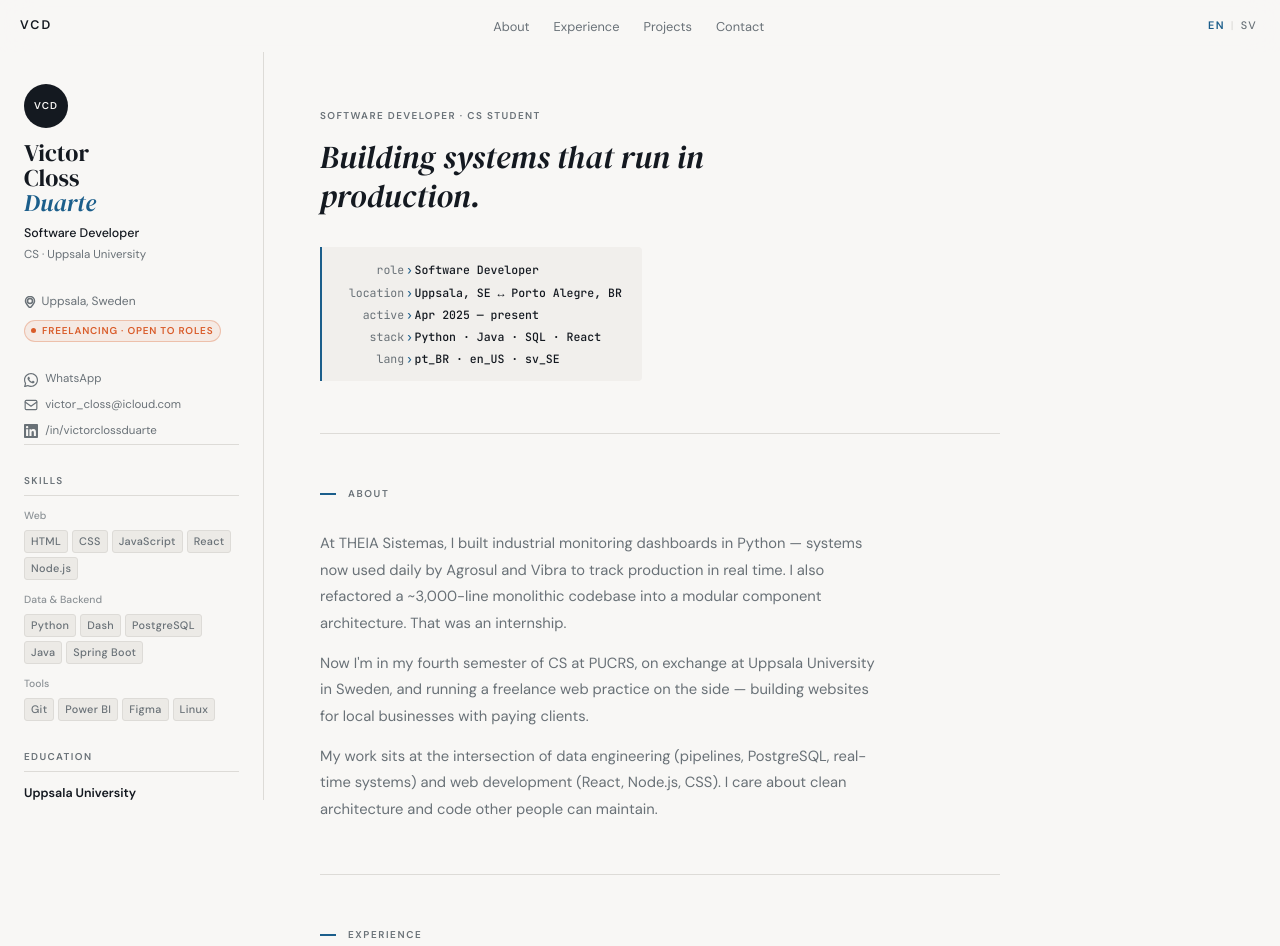
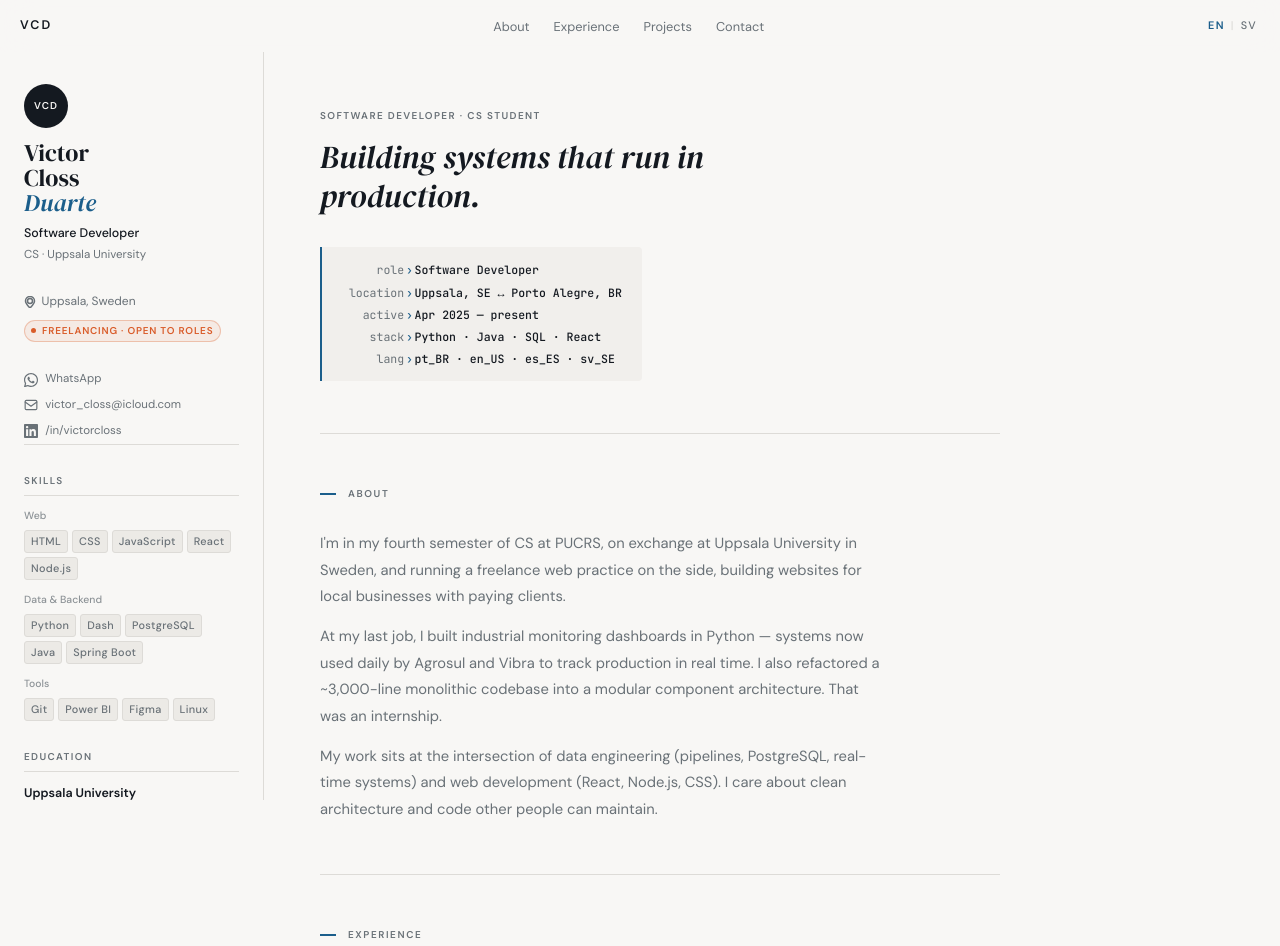
Before and after one commit to victorcloss/Site-Pessoal, a plain HTML site: page index.html in a window 1280 px wide. Shown: the top 946 px of the page. Drawn offline with Linux system fonts and the light colour scheme.

Commit message:
esp-linkedin

```diff
--- a/index.html
+++ b/index.html
@@ -95,9 +95,9 @@
           <svg width="14" height="14" viewBox="0 0 24 24" fill="none" stroke="currentColor" stroke-width="2" stroke-linecap="round" stroke-linejoin="round" aria-hidden="true"><rect x="2" y="4" width="20" height="16" rx="2"/><path d="m22 7-10 7L2 7"/></svg>
           victor_closs@icloud.com
         </a>
-        <a href="https://linkedin.com/in/victorclossduarte" target="_blank" rel="noopener" class="sidebar__link" role="listitem">
+        <a href="https://linkedin.com/in/victorcloss" target="_blank" rel="noopener" class="sidebar__link" role="listitem">
           <svg width="14" height="14" viewBox="0 0 24 24" fill="currentColor" aria-hidden="true"><path d="M20.447 20.452h-3.554v-5.569c0-1.328-.027-3.037-1.852-3.037-1.853 0-2.136 1.445-2.136 2.939v5.667H9.351V9h3.414v1.561h.046c.477-.9 1.637-1.85 3.37-1.85 3.601 0 4.267 2.37 4.267 5.455v6.286zM5.337 7.433c-1.144 0-2.063-.926-2.063-2.065 0-1.138.92-2.063 2.063-2.063 1.14 0 2.064.925 2.064 2.063 0 1.139-.925 2.065-2.064 2.065zm1.782 13.019H3.555V9h3.564v11.452zM22.225 0H1.771C.792 0 0 .774 0 1.729v20.542C0 23.227.792 24 1.771 24h20.451C23.2 24 24 23.227 24 22.271V1.729C24 .774 23.2 0 22.222 0h.003z"/></svg>
-          /in/victorclossduarte
+          /in/victorcloss
         </a>
       </div>
 
@@ -156,6 +156,7 @@
         <ul class="lang-list">
           <li data-i18n="sidebar.lang.pt"></li>
           <li data-i18n="sidebar.lang.en"></li>
+          <li data-i18n="sidebar.lang.es"></li>
           <li data-i18n="sidebar.lang.sv"></li>
         </ul>
       </div>
--- a/translations.js
+++ b/translations.js
@@ -28,6 +28,7 @@ const TRANSLATIONS = {
     'sidebar.langs.title': 'Languages',
     'sidebar.lang.pt': 'Portuguese — Native',
     'sidebar.lang.en': 'English — Fluent',
+    'sidebar.lang.es': 'Spanish — Intermediate',
     'sidebar.lang.sv': 'Swedish — Basic',
 
     /* ── HERO ── */
@@ -44,12 +45,12 @@ const TRANSLATIONS = {
     'record.stack.key':     'stack',
     'record.stack.val':     'Python · Java · SQL · React',
     'record.lang.key':      'lang',
-    'record.lang.val':      'pt_BR · en_US · sv_SE',
+    'record.lang.val':      'pt_BR · en_US · es_ES · sv_SE',
 
     /* ── ABOUT ── */
     'about.label': 'About',
-    'about.p1': 'At THEIA Sistemas, I built industrial monitoring dashboards in Python — systems now used daily by Agrosul and Vibra to track production in real time. I also refactored a ~3,000-line monolithic codebase into a modular component architecture. That was an internship.',
-    'about.p2': 'Now I\'m in my fourth semester of CS at PUCRS, on exchange at Uppsala University in Sweden, and running a freelance web practice on the side — building websites for local businesses with paying clients.',
+    'about.p1': 'I\'m in my fourth semester of CS at PUCRS, on exchange at Uppsala University in Sweden, and running a freelance web practice on the side, building websites for local businesses with paying clients.',
+    'about.p2': 'At my last job, I built industrial monitoring dashboards in Python — systems now used daily by Agrosul and Vibra to track production in real time. I also refactored a ~3,000-line monolithic codebase into a modular component architecture. That was an internship.',
     'about.p3': 'My work sits at the intersection of data engineering (pipelines, PostgreSQL, real-time systems) and web development (React, Node.js, CSS). I care about clean architecture and code other people can maintain.',
 
     /* ── EXPERIENCE ── */
@@ -133,6 +134,7 @@ const TRANSLATIONS = {
     'sidebar.langs.title': 'Språk',
     'sidebar.lang.pt': 'Portugisiska — Modersmål',
     'sidebar.lang.en': 'Engelska — Flytande',
+    'sidebar.lang.es': 'Spanska — Mellanliggande',
     'sidebar.lang.sv': 'Svenska — Grundläggande',
 
     /* ── HERO ── */
```
